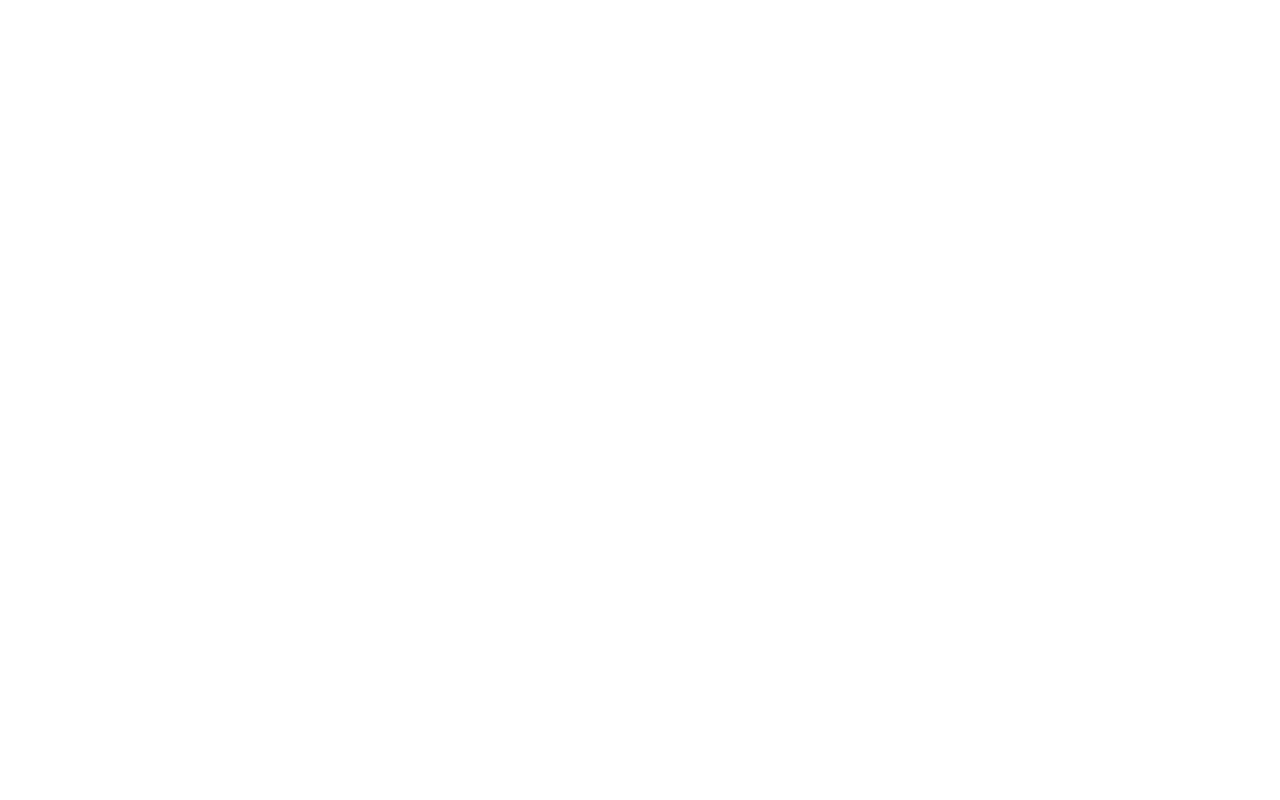
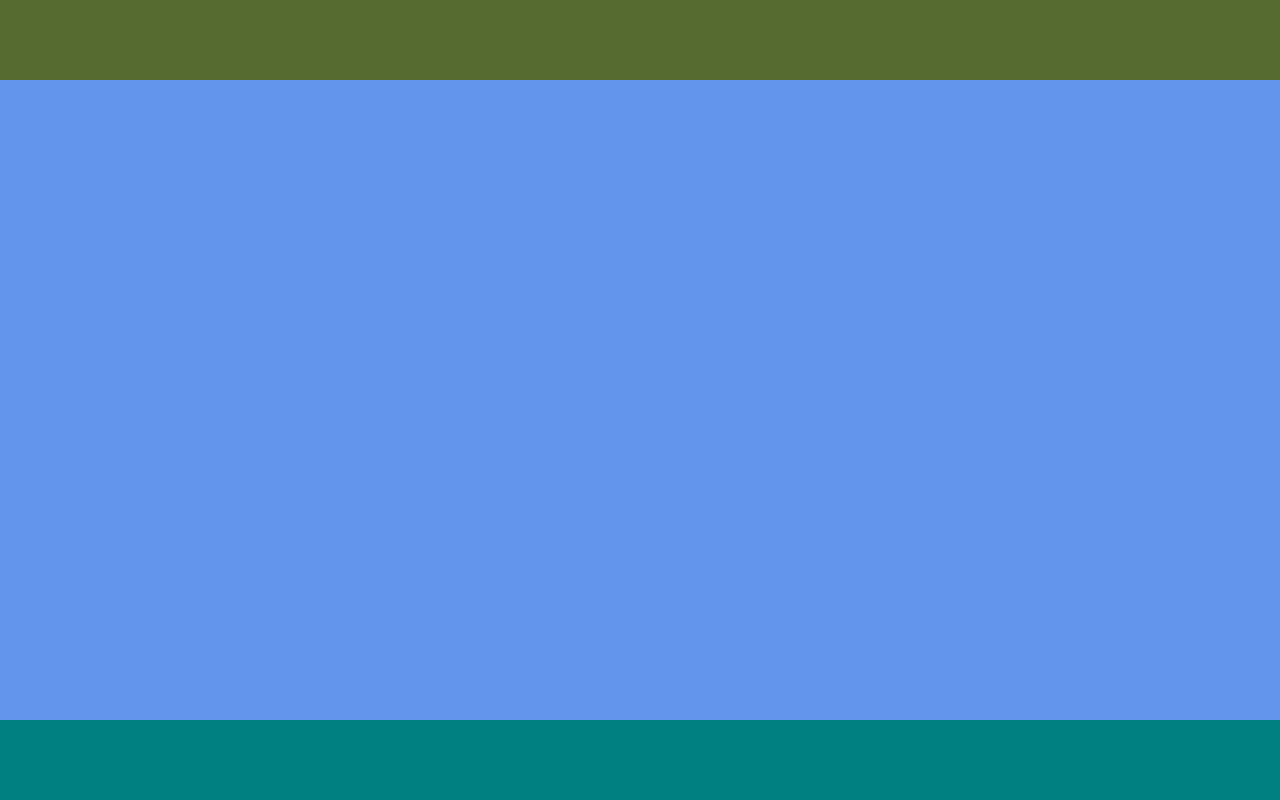
Before and after one commit to uodeeb/portfolio-final, a plain HTML site: page index.html in a window 1280 px wide. Drawn offline with Linux system fonts and the light colour scheme.

Commit message:
main sections

```diff
--- a/index.html
+++ b/index.html
@@ -7,6 +7,16 @@
     <link rel="stylesheet" href="style.css">
 </head>
 <body>
+    <div id="big__box">
+        <header id="hd">
 
+        </header>
+        <main id="mn">
+
+        </main>
+        <footer id="ft">
+
+        </footer>
+    </div>
 </body>
 </html>
--- a/style.css
+++ b/style.css
@@ -0,0 +1,26 @@
+* {
+    padding: 0px;
+    margin: 0px;
+}
+
+#big__box {
+    width: 100vw;
+    height: 100vh;
+    background-color: bisque;
+}
+
+#hd {
+    width: 100vw;
+    height: 10vh;
+    background-color:darkolivegreen;
+}
+#mn {
+    width: 100vw;
+    height: 80vh;
+    background-color:cornflowerblue;
+}
+#ft {
+    width: 100vw;
+    height: 10vh;
+    background-color:teal;
+}
```
